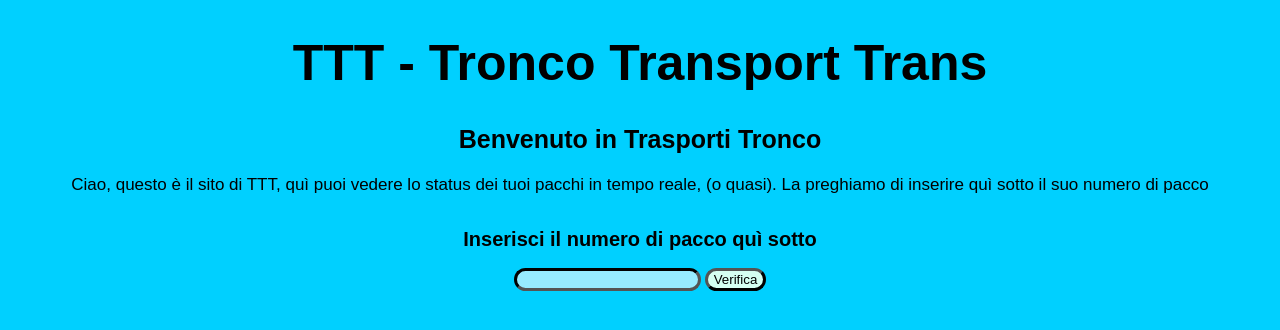
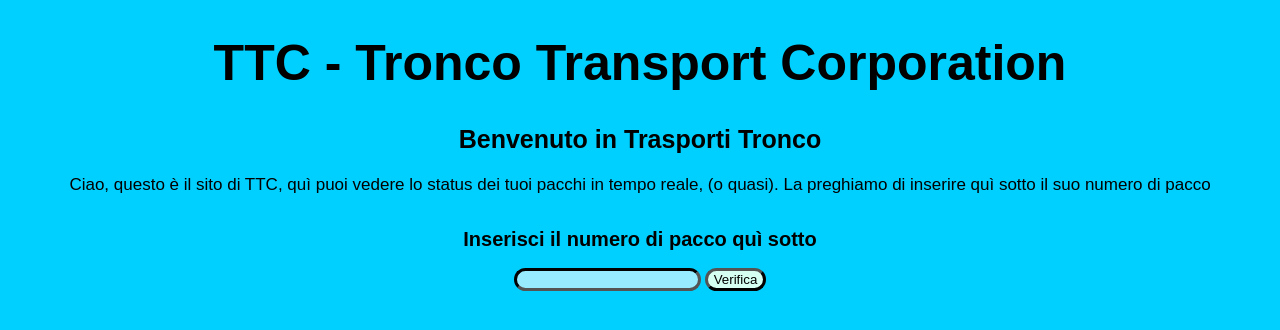
Before and after one commit to Tronco2018/consegna, a plain HTML site: page index.html in a window 1280 px wide. Drawn offline with Linux system fonts and the light colour scheme.

Commit message:
Renamed deposito.html --> 1.html, correction minor errors
Changed the name of the page as the order code and changed the company name to TTC (Tronco Transport Corporation)

```diff
--- a/index.html
+++ b/index.html
@@ -9,7 +9,7 @@
         function checkInput() {
             var userInput = document.getElementById('inputBox').value;
             if (userInput === '1') {
-                window.location.href = 'deposito.html';
+                window.location.href = '1.html';
             } else {
                 alert('Numero pacco non valido!');
             }
@@ -17,9 +17,9 @@
     </script>
 </head>
 <body>
-    <h1 class="title">TTT - Tronco Transport Trans</h1>
+    <h1 class="title">TTC - Tronco Transport Corporation</h1>
     <h2 class="subtitle">Benvenuto in Trasporti Tronco</h2>
-    <p class="paragraph">Ciao, questo è il sito di TTT, quì puoi vedere lo status dei tuoi pacchi in tempo reale, (o quasi). La preghiamo di inserire quì sotto il suo numero di pacco</p>
+    <p class="paragraph">Ciao, questo è il sito di TTC, quì puoi vedere lo status dei tuoi pacchi in tempo reale, (o quasi). La preghiamo di inserire quì sotto il suo numero di pacco</p>
     <div class="package">
         <h2 class="desc">Inserisci il numero di pacco quì sotto</h2>
         <input type="text" id="inputBox" class="input">
```
Also changed, not shown: 1.html (renamed from deposito.html, +1 -1 lines).
